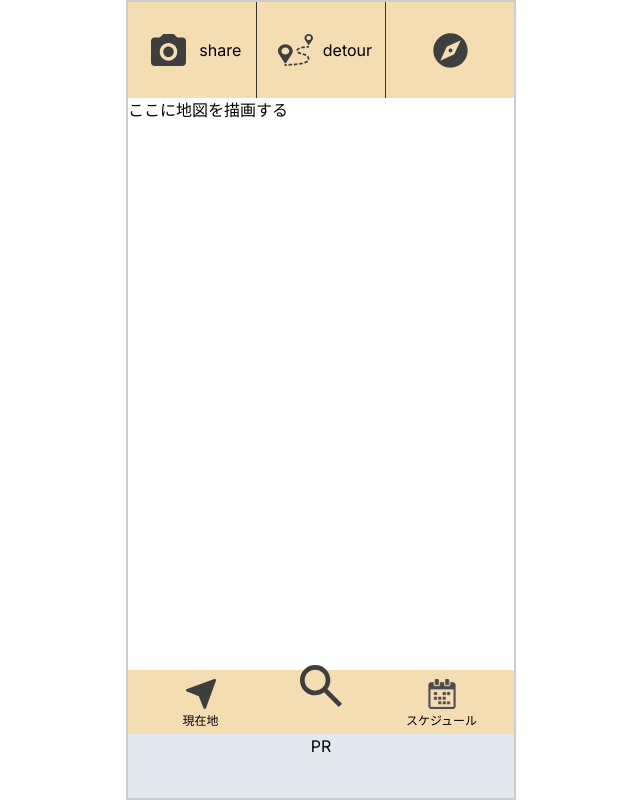
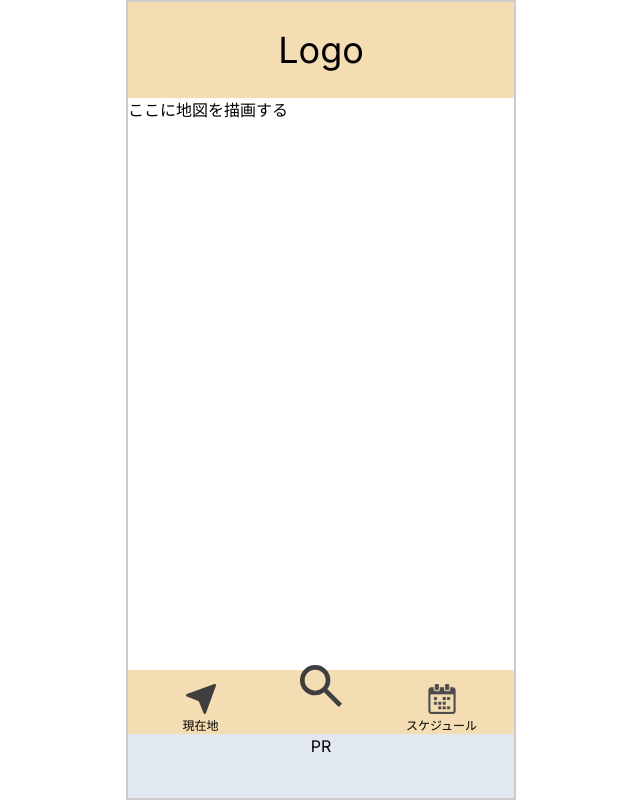
Before and after one commit to kusanohatsumi/yurumetabi, a Next.js app: page / in a window 1280 px wide. Shown: the whole page, without its empty margins (319-959 px from the left). Built offline with nearby package versions, Linux system fonts and the light colour scheme.

Commit message:
feat:ヘッダーのスタイル変更

```diff
--- a/src/app/globals.css
+++ b/src/app/globals.css
@@ -19,9 +19,3 @@ body {
   height: 100vh;
   margin: 0 auto;
 }
-
-a {
-  width: 100%;
-  height: 100%;
-  display: block;
-}
--- a/src/app/page.tsx
+++ b/src/app/page.tsx
@@ -1,11 +1,11 @@
-import Header_main from "@/feature/header/header-main";
+import Header_main from "@/feature/header";
 import Menu from "@/feature/menu";
 import PR from "@/feature/PR";
 
 export default function Home() {
   return (
     <>
-      <Header_main />
+      <Header_main params="main" />
       <main>
         ここに地図を描画する
         <Menu />
--- a/src/feature/header/header-main.tsx
+++ /dev/null
@@ -1,52 +0,0 @@
-import { main, searchBtn } from "@/style/color";
-import Image from "next/image";
-
-export default function Header_main() {
-  return (
-    <header
-      className="w-full h-24 flex justify-between  items-cente"
-      style={{ backgroundColor: main }}
-    >
-      <a
-        style={{ borderRight: "1px solid #333" }}
-        className="border-r text-center flex justify-around box-border p-3 items-center flex-1 "
-        href="/"
-      >
-        <Image
-          alt="シェア"
-          src="/image/camera.svg"
-          width={35}
-          height={35}
-          className="m-2"
-        />
-        <p>share</p>
-      </a>
-      <a
-        style={{ borderRight: "1px solid #333" }}
-        className="border-r text-center flex justify-around box-border p-3 items-center flex-1"
-        href="/about"
-      >
-        <Image
-          alt="遠回り"
-          src="/image/root.svg"
-          width={35}
-          height={35}
-          className="m-2"
-        />
-        <p>detour</p>
-      </a>
-      <a
-        className=" text-center flex justify-around box-border p-3 items-center flex-1"
-        href="/about"
-      >
-        <Image
-          alt="方向"
-          src="/image/direction.svg"
-          width={35}
-          height={35}
-          className="m-2"
-        />
-      </a>
-    </header>
-  );
-}
--- /dev/null
+++ b/src/feature/header/index.tsx
@@ -0,0 +1,18 @@
+import { main } from "@/style/color";
+import Image from "next/image";
+import Link from "next/link";
+
+export default function Header_main({ params }: { params: string }) {
+  return (
+    <header
+      className="w-full h-24 flex justify-between  items-cente"
+      style={{ backgroundColor: main }}
+    >
+      <h1 className="w-full flex items-center  text-center ">
+        <Link href="/" className="  text-4xl m-auto ">
+          Logo
+        </Link>
+      </h1>
+    </header>
+  );
+}
```
